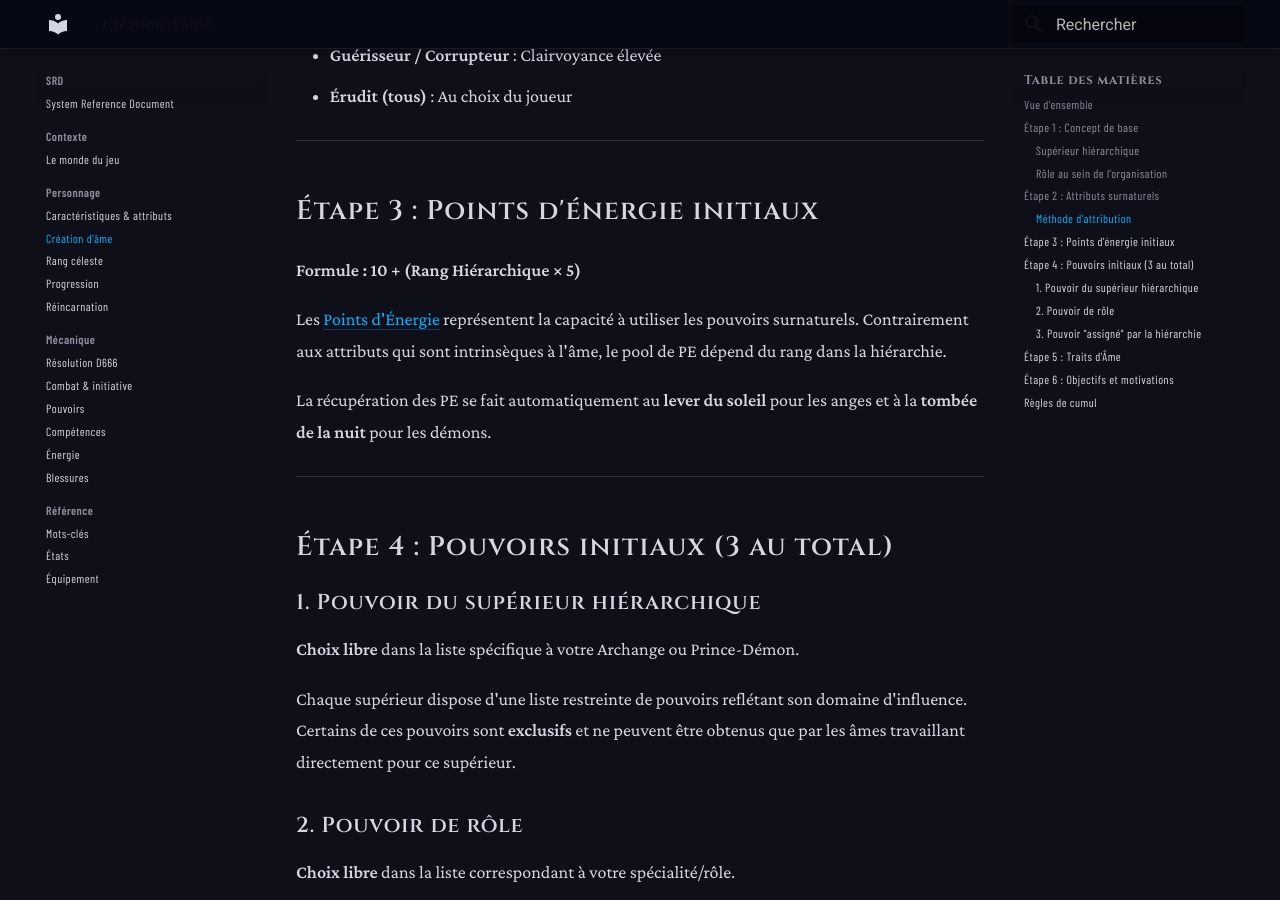
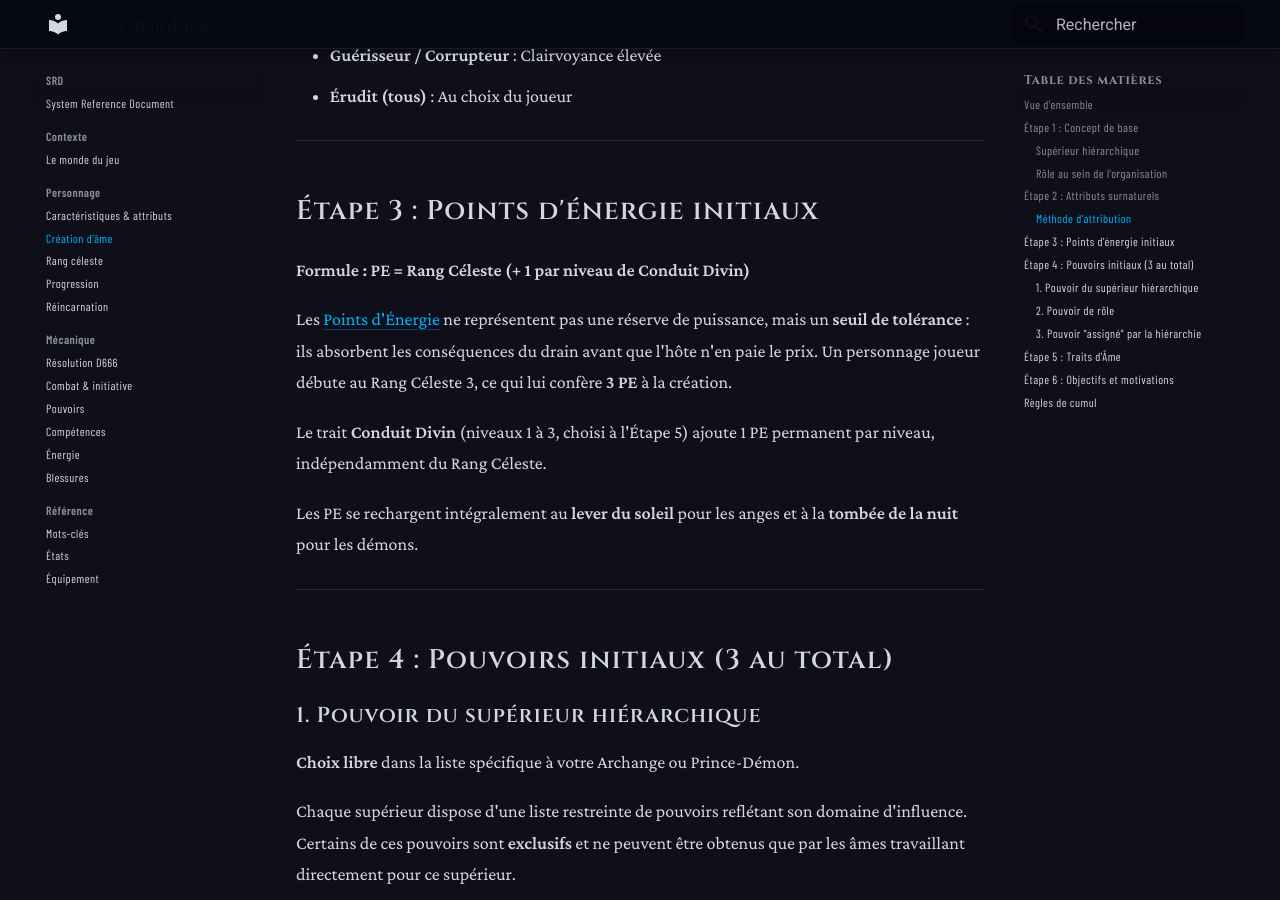
Before and after one commit to BaDjams/ins-mv-rogue-srd, an MkDocs documentation site: the page built from docs/creation.md, in a window 1280 px wide and 900 px high, scrolled down 2986 px. Built offline with MkDocs 1.6.1 and Material for MkDocs 9.7.7, drawn with Linux system fonts in a browser that asks for light colours; some web fonts are replaced.

Commit message:
fix: PE basés sur le rang céleste (pas hiérarchique) + clarification seuil de tolérance

```diff
--- a/docs/creation.md
+++ b/docs/creation.md
@@ -87,11 +87,13 @@ Définissez votre fonction spécifique au service de votre supérieur.
 
 ## Étape 3 : Points d'énergie initiaux
 
-**Formule : 10 + (Rang Hiérarchique × 5)**
+**Formule : PE = Rang Céleste (+ 1 par niveau de Conduit Divin)**
 
-Les [Points d'Énergie](energie.md) représentent la capacité à utiliser les pouvoirs surnaturels. Contrairement aux attributs qui sont intrinsèques à l'âme, le pool de PE dépend du rang dans la hiérarchie.
+Les [Points d'Énergie](energie.md) ne représentent pas une réserve de puissance, mais un **seuil de tolérance** : ils absorbent les conséquences du drain avant que l'hôte n'en paie le prix. Un personnage joueur débute au Rang Céleste 3, ce qui lui confère **3 PE** à la création.
 
-La récupération des PE se fait automatiquement au **lever du soleil** pour les anges et à la **tombée de la nuit** pour les démons.
+Le trait **Conduit Divin** (niveaux 1 à 3, choisi à l'Étape 5) ajoute 1 PE permanent par niveau, indépendamment du Rang Céleste.
+
+Les PE se rechargent intégralement au **lever du soleil** pour les anges et à la **tombée de la nuit** pour les démons.
 
 ---
 
```
